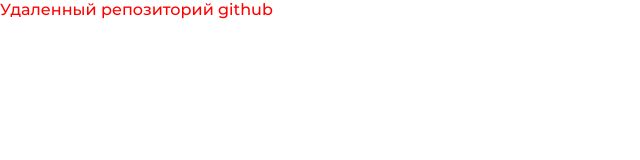
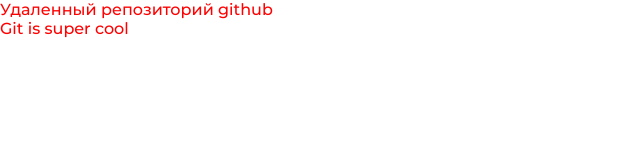
Before and after one commit to StanislavSukhanov/frontend-myPortfolioProject-fullstackAcademy2018, a plain HTML site: page index.html in a window 1280 px wide. Shown: the whole page, without its empty margins (0-640 px from the left). Drawn offline with Linux system fonts and the light colour scheme.

Commit message:
added one more line into a header

```diff
--- a/index.html
+++ b/index.html
@@ -13,6 +13,7 @@
   <body>
     <header class="header">
       <div class="test ret">Удаленный репозиторий github</div>
+      <div class="test ret">Git is super cool</div>
     </header>
   </body>
 </html>
```
